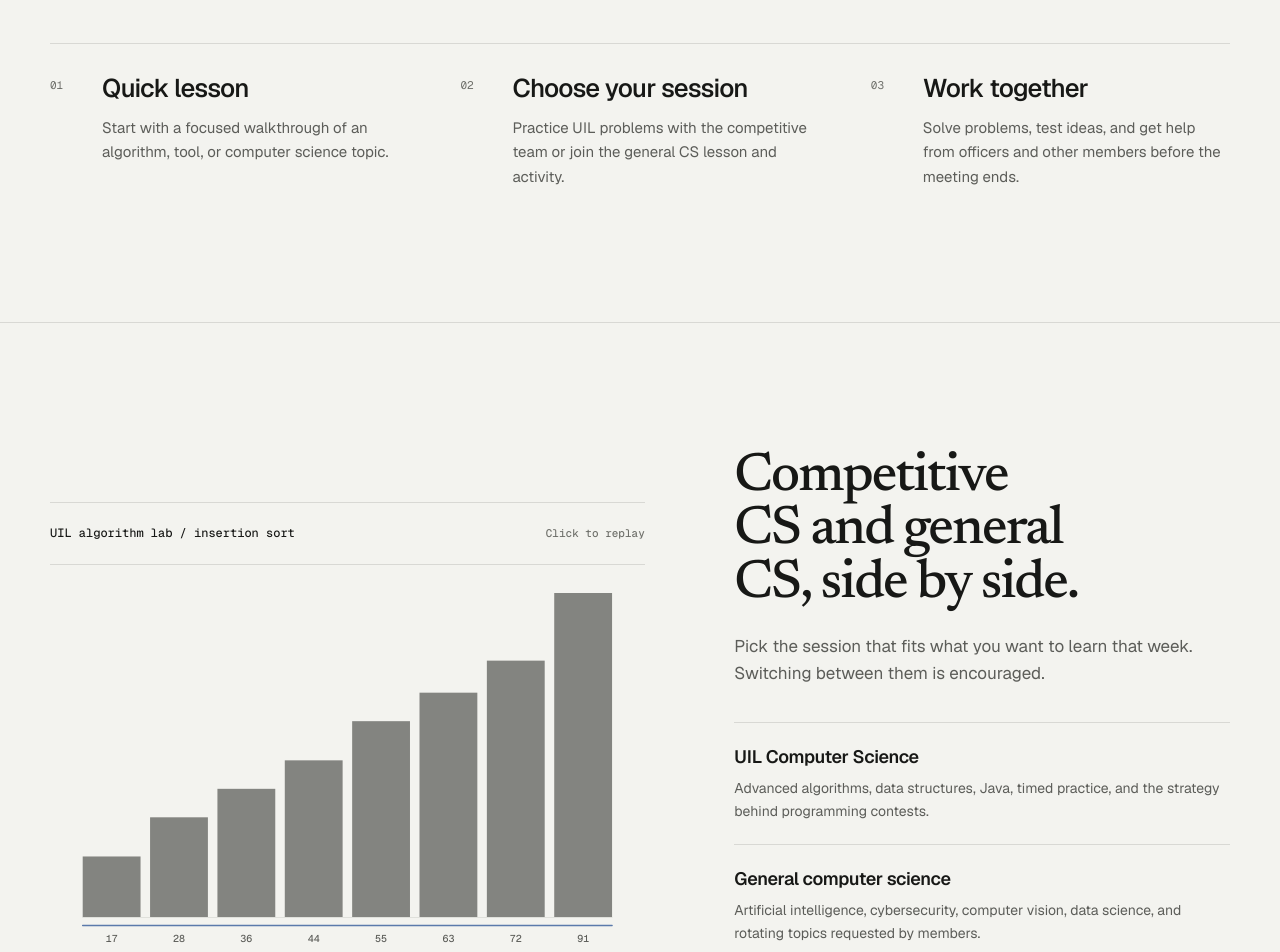
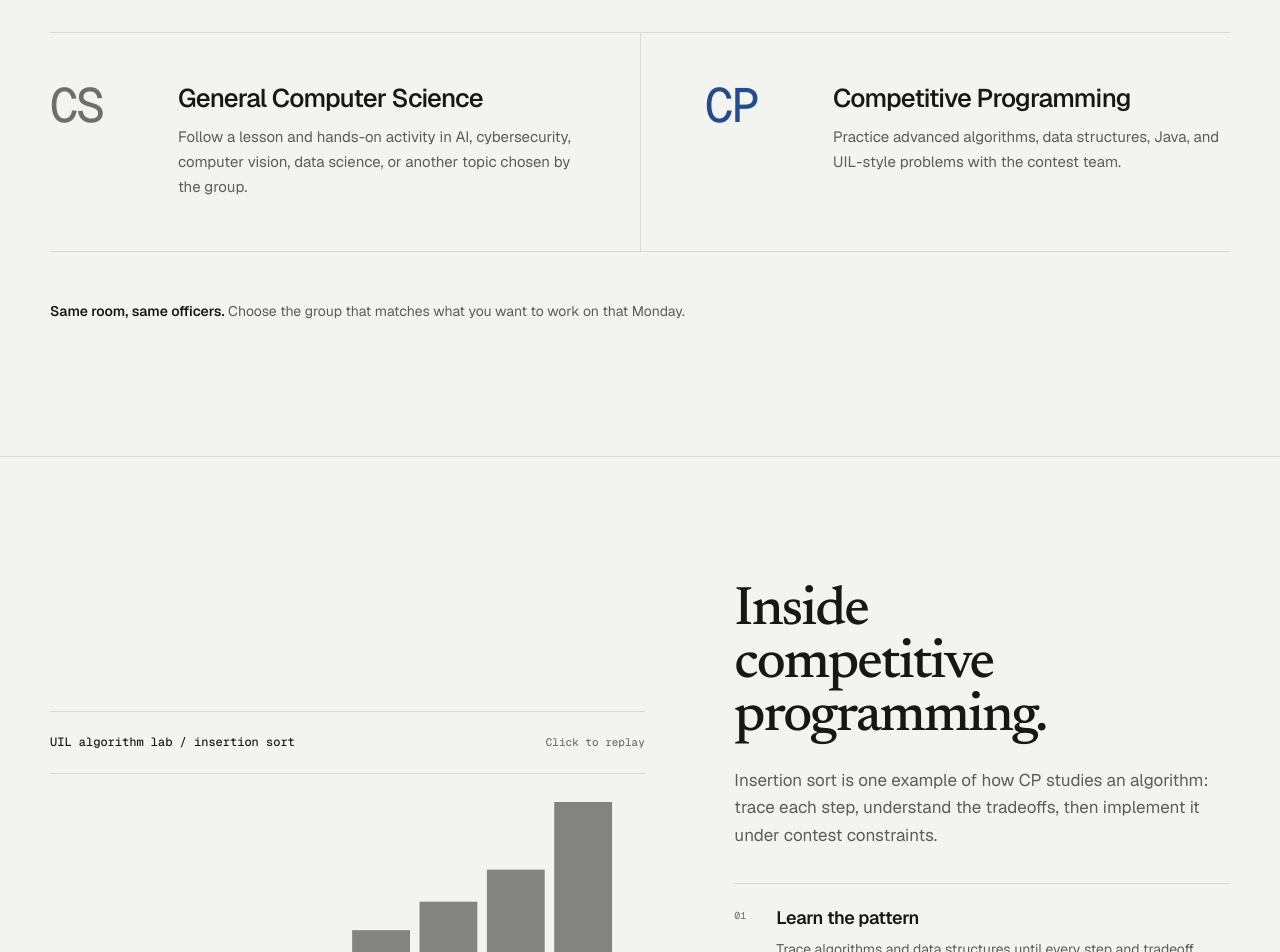
Before and after one commit to Zw96042/cs-website, a React (Vite) app: page / in a window 1280 px wide. Shown: the part 1640-2592 px from the top of the page. Built offline with nearby package versions, Linux system fonts and the light colour scheme.

Commit message:
feat: Clarify programs and add Aryan

```diff
--- a/src/components/AboutSection.jsx
+++ b/src/components/AboutSection.jsx
@@ -13,10 +13,10 @@ export default function AboutSection() {
             Start at your level and work on something that actually challenges you.
           </p>
           <p>
-            Officers explain the foundation before the room splits into competitive and general CS work.
+            General CS explores a new topic through a lesson and hands-on activity. Competitive Programming works through algorithms, contest problems, and UIL preparation.
           </p>
           <p>
-            Members ask questions, debug together, and share the reasoning behind a solution—not just the finished answer.
+            Members ask questions, debug together, and explain how they reached a solution, not just what they submitted.
           </p>
         </div>
       </div>
--- a/src/components/ClubTracksSection.jsx
+++ b/src/components/ClubTracksSection.jsx
@@ -1,11 +1,15 @@
-const programs = [
+const practice = [
   {
-    name: "UIL Computer Science",
-    description: "Advanced algorithms, data structures, Java, timed practice, and the strategy behind programming contests.",
+    name: "Learn the pattern",
+    description: "Trace algorithms and data structures until every step and tradeoff makes sense.",
   },
   {
-    name: "General computer science",
-    description: "Artificial intelligence, cybersecurity, computer vision, data science, and rotating topics requested by members.",
+    name: "Code the solution",
+    description: "Turn the idea into clear Java and learn the details that matter in UIL Computer Science.",
+  },
+  {
+    name: "Test it under time",
+    description: "Work through contest sets, compare approaches, and prepare with timed practice and mock competitions.",
   },
 ];
 
@@ -29,21 +33,21 @@ export default function ClubTracksSection() {
         </div>
 
         <div className="tracks-copy">
-          <h2 className="section-heading" id="tracks-heading">Competitive CS and general CS, side by side.</h2>
+          <h2 className="section-heading" id="tracks-heading">Inside competitive programming.</h2>
           <p className="section-intro">
-            Pick the session that fits what you want to learn that week. Switching between them is encouraged.
+            Insertion sort is one example of how CP studies an algorithm: trace each step, understand the tradeoffs, then implement it under contest constraints.
           </p>
-          <ul className="track-list">
-            {programs.map((program) => (
-              <li key={program.name}>
-                <h3>{program.name}</h3>
-                <p>{program.description}</p>
+          <ol className="competition-list">
+            {practice.map((item) => (
+              <li key={item.name}>
+                <h3>{item.name}</h3>
+                <p>{item.description}</p>
               </li>
             ))}
-          </ul>
+          </ol>
           <div className="track-event">
-            <h3>Beyond weekly meetings</h3>
-            <p>We occasionally host UIL mock competitions and hackathons for focused practice and longer-form building.</p>
+            <h3>More than weekly practice</h3>
+            <p>The club also hosts occasional UIL mock competitions and hackathons.</p>
           </div>
         </div>
       </div>
--- a/src/components/Hero.jsx
+++ b/src/components/Hero.jsx
@@ -7,7 +7,7 @@ export default function Hero() {
           <span>wish existed.</span>
         </h1>
         <p className="hero-lede">
-          Learn by shipping software, exploring hardware, and solving real problems with people who care how things work.
+          Explore computer science through hands-on lessons, collaborative projects, and competition practice in everything from AI to algorithms.
         </p>
         <div className="hero-actions">
           <a className="text-action primary-action" href="#join">
--- a/src/components/JoinSection.jsx
+++ b/src/components/JoinSection.jsx
@@ -5,14 +5,14 @@ const questions = [
   },
   {
     question: "Do I have to choose one program?",
-    answer: "No. You can move between UIL practice and general CS whenever your goals or interests change.",
+    answer: "No. You can move between Competitive Programming and General CS whenever your goals or interests change.",
   },
   {
-    question: "What does the UIL group study?",
-    answer: "The competitive group focuses on Java, algorithms, data structures, contest strategy, and timed programming practice.",
+    question: "What does Competitive Programming cover?",
+    answer: "CP focuses on Java, algorithms, data structures, UIL contest strategy, and timed programming practice.",
   },
   {
-    question: "What does the general group study?",
+    question: "What does General CS cover?",
     answer: "Topics rotate through AI, cybersecurity, computer vision, data science, and other areas members want to explore.",
   },
   {
--- a/src/components/OfficersSection.jsx
+++ b/src/components/OfficersSection.jsx
@@ -1,4 +1,5 @@
 import advaitPhoto from "../../assets/officers/advait-johari.webp";
+import aryanPhoto from "../../assets/officers/aryan-sinha.webp";
 import dylanPhoto from "../../assets/officers/dylan-zhong.webp";
 import kellyPhoto from "../../assets/officers/kelly-zhou.webp";
 import rahilPhoto from "../../assets/officers/rahil-desai.webp";
@@ -11,7 +12,7 @@ const officers = [
     width: 357,
     height: 500,
     objectPosition: "50% 39%",
-    bio: "I run the Computer Science Club. I work in several languages, with the most experience in Nix and Rust, high-performance computing, and systems programming. I also like wearing hats. You can come to me with any question you have!",
+    bio: "Dylan runs the Computer Science Club and works across several languages, with the most experience in Nix and Rust, high-performance computing, and systems programming. He also likes wearing hats and is happy to help with any question.",
   },
   {
     name: "Zachary Wilson",
@@ -40,6 +41,15 @@ const officers = [
     width: 1000,
     height: 1078,
     objectPosition: "50% 50%",
+    bio: "Kelly helps lead club lessons and provides Java tutoring. She has the most experience in cybersecurity, data science, and statistics, and is comfortable with Java and R. Outside computer science, she enjoys digital art and editing.",
+  },
+  {
+    name: "Aryan Sinha",
+    photo: aryanPhoto,
+    width: 843,
+    height: 843,
+    objectPosition: "50% 46%",
+    bio: "Aryan leads the Algorithmic Programming Club (APC) and helps organize new contests and competitions at Westlake. He works with Java, Python, and C++, as well as lower-level and hardware-oriented work in Verilog and NASM. He hopes to use computer science and engineering to invent with physics.",
   },
 ];
 
--- a/src/components/ProgramSection.jsx
+++ b/src/components/ProgramSection.jsx
@@ -1,15 +1,13 @@
-const meetingSteps = [
+const meetingTracks = [
   {
-    title: "Quick lesson",
-    description: "Start with a focused walkthrough of an algorithm, tool, or computer science topic.",
+    code: "CS",
+    title: "General Computer Science",
+    description: "Follow a lesson and hands-on activity in AI, cybersecurity, computer vision, data science, or another topic chosen by the group.",
   },
   {
-    title: "Choose your session",
-    description: "Practice UIL problems with the competitive team or join the general CS lesson and activity.",
-  },
-  {
-    title: "Work together",
-    description: "Solve problems, test ideas, and get help from officers and other members before the meeting ends.",
+    code: "CP",
+    title: "Competitive Programming",
+    description: "Practice advanced algorithms, data structures, Java, and UIL-style problems with the contest team.",
   },
 ];
 
@@ -18,21 +16,23 @@ export default function ProgramSection() {
     <section className="section-shell program-section" aria-labelledby="program-heading">
       <div className="section-inner program-layout">
         <div className="program-heading">
-          <h2 className="section-heading" id="program-heading">A Monday, in three parts.</h2>
+          <h2 className="section-heading" id="program-heading">Mondays split in two.</h2>
           <p className="section-intro">
-            Meetings are structured enough to get started quickly and flexible enough to follow what you care about.
+            Students head straight to General CS or Competitive Programming after school. Both meet in Room 198A, and you can switch from week to week.
           </p>
         </div>
-        <ol className="program-list">
-          {meetingSteps.map((step) => (
-            <li className="program-item" key={step.title}>
+        <div className="program-choices">
+          {meetingTracks.map((track) => (
+            <article className={`program-choice program-choice-${track.code.toLowerCase()}`} key={track.code}>
+              <p className="program-code" aria-hidden="true">{track.code}</p>
               <div>
-                <h3>{step.title}</h3>
-                <p>{step.description}</p>
+                <h3>{track.title}</h3>
+                <p>{track.description}</p>
               </div>
-            </li>
+            </article>
           ))}
-        </ol>
+        </div>
+        <p className="program-note"><strong>Same room, same officers.</strong> Choose the group that matches what you want to work on that Monday.</p>
       </div>
     </section>
   );
--- a/styles.css
+++ b/styles.css
@@ -410,49 +410,71 @@ summary:focus-visible {
   padding-block-end: 4px;
 }
 
-.program-list {
+.program-choices {
   margin: 0;
-  padding: 0;
-  list-style: none;
   display: grid;
-  grid-template-columns: repeat(3, minmax(0, 1fr));
-  gap: clamp(26px, 4vw, 52px);
-  border-block-start: 1px solid var(--line);
-  counter-reset: program;
+  grid-template-columns: repeat(2, minmax(0, 1fr));
+  border-block: 1px solid var(--line);
 }
 
-.program-item {
-  counter-increment: program;
+.program-choice {
   display: grid;
-  grid-template-columns: 38px minmax(0, 1fr);
-  gap: 14px;
-  padding-block: 30px 4px;
+  grid-template-columns: clamp(70px, 7vw, 100px) minmax(0, 1fr);
+  gap: clamp(20px, 3vw, 40px);
+  padding-block: clamp(34px, 4vw, 52px);
 }
 
-.program-item::before {
-  content: counter(program, decimal-leading-zero);
-  padding-block-start: 4px;
+.program-choice-cs {
+  padding-inline-end: clamp(28px, 5vw, 70px);
+}
+
+.program-choice-cp {
+  padding-inline-start: clamp(28px, 5vw, 70px);
+  border-inline-start: 1px solid var(--line);
+}
+
+.program-code {
+  margin: 0;
   color: var(--faint);
   font-family: "Geist Mono", monospace;
-  font-size: 11px;
-  font-variant-numeric: tabular-nums;
+  font-size: clamp(32px, 4vw, 48px);
+  font-weight: 430;
+  line-height: 0.9;
+  letter-spacing: -0.06em;
 }
 
-.program-item h3 {
+.program-choice-cp .program-code {
+  color: var(--accent);
+}
+
+.program-choice h3 {
   margin: 0;
-  font-size: clamp(20px, 2vw, 27px);
+  font-size: clamp(21px, 2vw, 28px);
   font-weight: 540;
   line-height: 1.16;
   letter-spacing: -0.03em;
   text-wrap: balance;
 }
 
-.program-item p {
-  max-width: 34ch;
+.program-choice div > p {
+  max-width: 45ch;
   margin: 12px 0 0;
   color: var(--muted);
   font-size: 15px;
   line-height: 1.65;
+  text-wrap: pretty;
+}
+
+.program-note {
+  margin: -28px 0 0;
+  color: var(--muted);
+  font-size: 14px;
+  line-height: 1.6;
+}
+
+.program-note strong {
+  color: var(--ink);
+  font-weight: 570;
 }
 
 .tracks-layout {
@@ -534,35 +556,49 @@ summary:focus-visible {
 }
 
 .tracks-copy .section-heading {
-  max-width: 12.5ch;
+  max-width: 11ch;
   font-size: clamp(40px, 4.25vw, 58px);
 }
 
-.track-list {
+.competition-list {
   margin: 34px 0 0;
   padding: 0;
   list-style: none;
   display: grid;
   border-block-start: 1px solid var(--line);
+  counter-reset: competition;
 }
 
-.track-list li {
-  padding-block: 22px;
+.competition-list li {
+  counter-increment: competition;
+  position: relative;
+  padding: 22px 0 22px 42px;
   border-block-end: 1px solid var(--line);
 }
 
-.track-list h3 {
+.competition-list li::before {
+  content: counter(competition, decimal-leading-zero);
+  position: absolute;
+  inset: 25px auto auto 0;
+  color: var(--faint);
+  font-family: "Geist Mono", monospace;
+  font-size: 10px;
+  font-variant-numeric: tabular-nums;
+}
+
+.competition-list h3 {
   margin: 0;
   font-size: 18px;
   font-weight: 590;
   letter-spacing: -0.02em;
 }
 
-.track-list p {
+.competition-list p {
   margin: 9px 0 0;
   color: var(--muted);
   font-size: 14px;
   line-height: 1.62;
+  text-wrap: pretty;
 }
 
 .track-event {
@@ -594,8 +630,8 @@ summary:focus-visible {
 .officer-grid {
   margin-block-start: clamp(48px, 7vw, 88px);
   display: grid;
-  grid-template-columns: repeat(5, minmax(0, 1fr));
-  gap: clamp(12px, 1.7vw, 22px);
+  grid-template-columns: repeat(3, minmax(0, 1fr));
+  gap: clamp(42px, 5vw, 72px) clamp(20px, 3vw, 40px);
 }
 
 .officer {
@@ -814,15 +850,23 @@ summary:focus-visible {
     grid-column: auto;
   }
 
-  .program-list {
+  .program-choices {
     grid-template-columns: 1fr;
-    gap: 0;
   }
 
-  .program-item {
-    grid-template-columns: 42px minmax(0, 1fr);
-    padding-block: 26px;
-    border-block-end: 1px solid var(--line);
+  .program-choice {
+    grid-template-columns: 64px minmax(0, 1fr);
+    gap: 20px;
+    padding: 28px 0;
+  }
+
+  .program-choice-cp {
+    border-block-start: 1px solid var(--line);
+    border-inline-start: 0;
+  }
+
+  .program-note {
+    margin-block-start: -24px;
   }
 
   .officer-grid {
@@ -837,6 +881,12 @@ summary:focus-visible {
     align-items: flex-start;
     flex-direction: column;
     gap: 6px;
+  }
+}
+
+@media (max-width: 520px) {
+  .officer-grid {
+    grid-template-columns: 1fr;
   }
 }
 
```
Also changed, not shown: assets/officers/aryan-sinha.webp (added).
